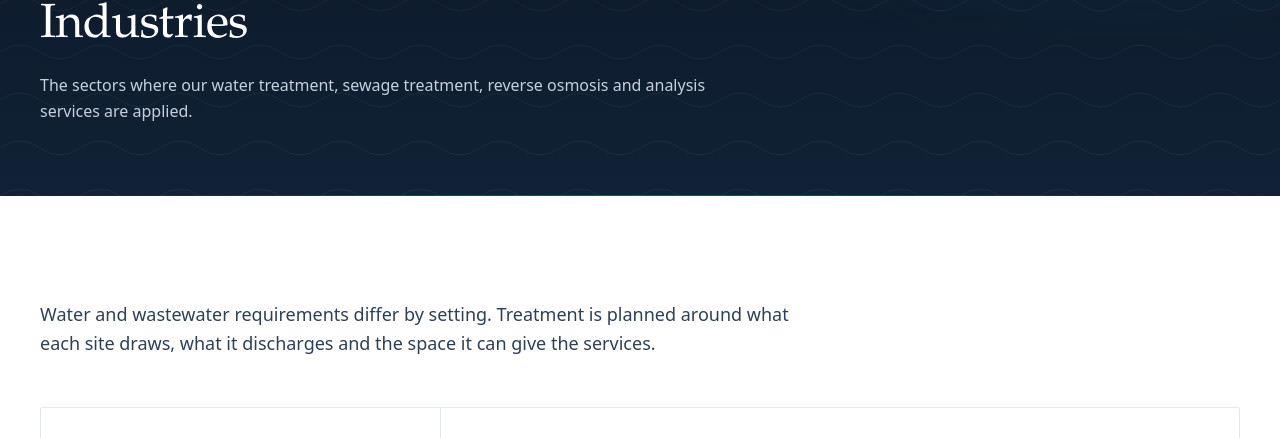
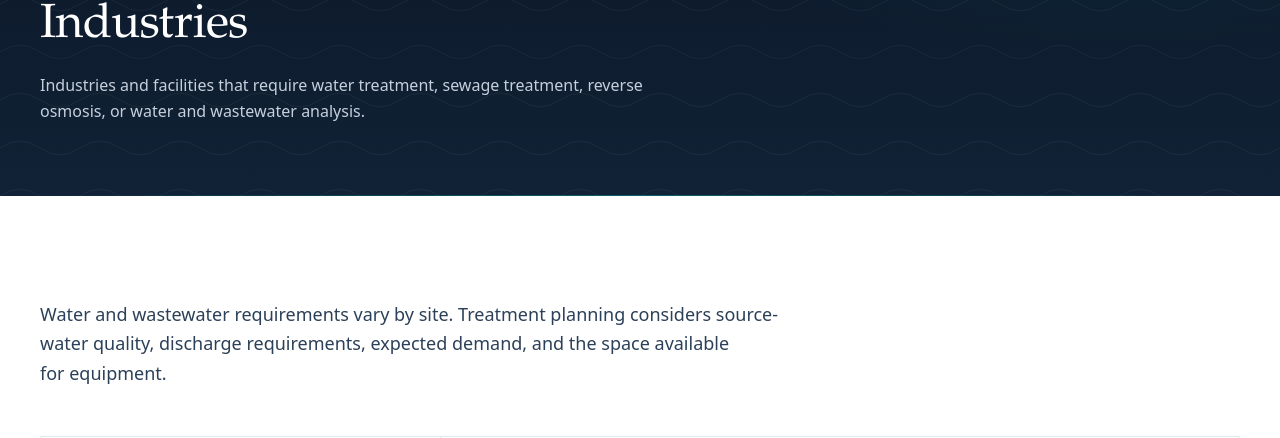
Before and after one commit to xconversionlab/unisys-enviro-tech, a Next.js app: page /industries in a window 1280 px wide. Shown: the part 290-728 px from the top of the page. Built offline with nearby package versions, Linux system fonts and the light colour scheme; no server answers.

Commit message:
Simplify industry page introduction

```diff
--- a/src/app/industries/page.tsx
+++ b/src/app/industries/page.tsx
@@ -18,16 +18,14 @@ export default function IndustriesPage() {
         crumbs={[{ label: "Home", href: "/" }, { label: "Industries" }]}
         eyebrow="Industries"
         title="Industries"
-        description="The sectors where our water treatment, sewage treatment, reverse osmosis and analysis services are applied."
+        description="Industries and facilities that require water treatment, sewage treatment, reverse osmosis, or water and wastewater analysis."
       />
 
       <section className="section-padding bg-white">
         <div className="container-site">
           <Reveal>
             <p className="mb-12 max-w-3xl text-lg leading-relaxed text-navy-700">
-              Water and wastewater requirements differ by setting. Treatment is planned
-              around what each site draws, what it discharges and the space it can give the
-              services.
+              Water and wastewater requirements vary by site. Treatment planning considers source-water quality, discharge requirements, expected demand, and the space available for equipment.
             </p>
           </Reveal>
           <div className="grid gap-px overflow-hidden rounded-sm border border-navy-100 bg-navy-100 sm:grid-cols-2 lg:grid-cols-3">
```
